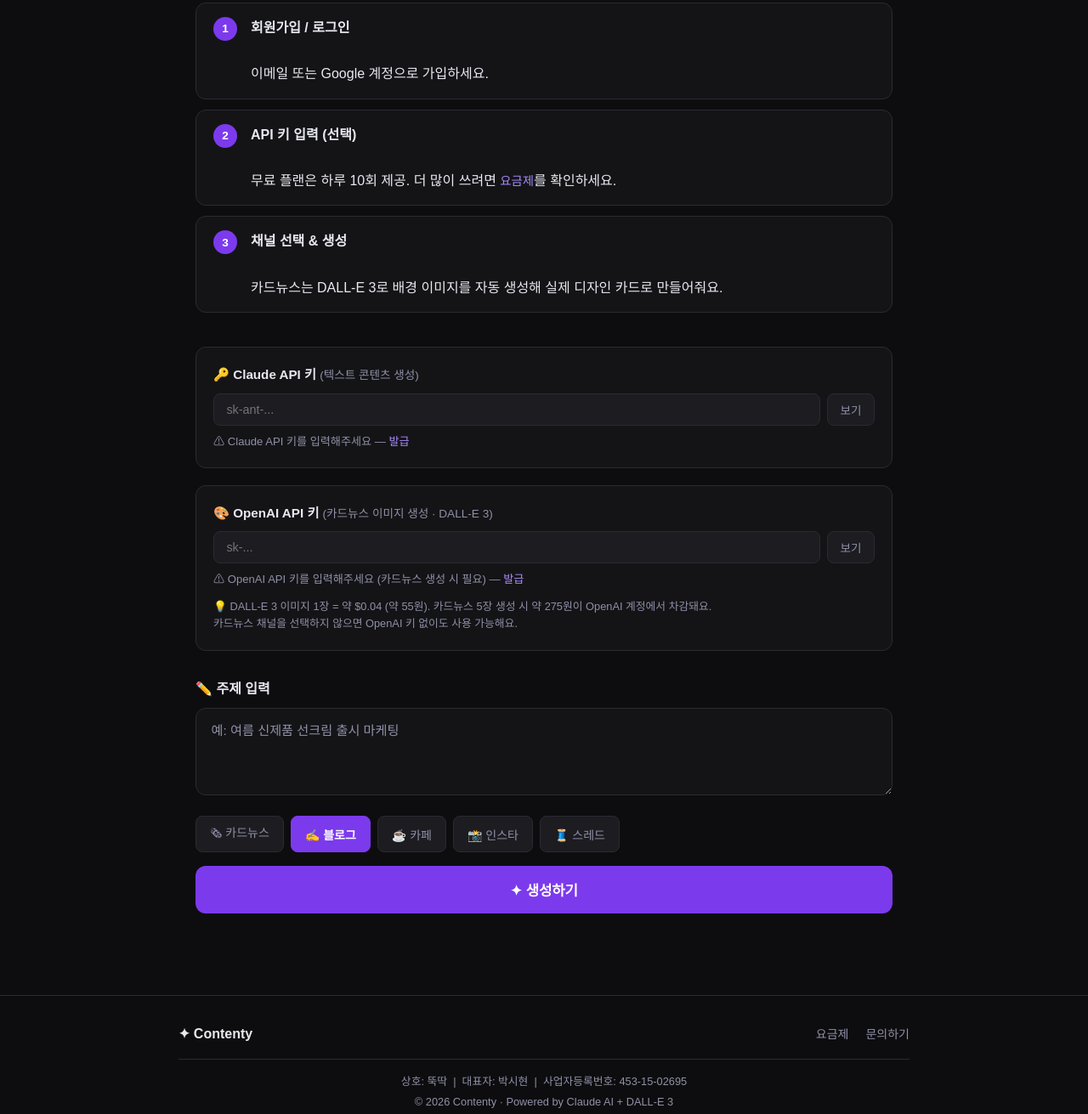
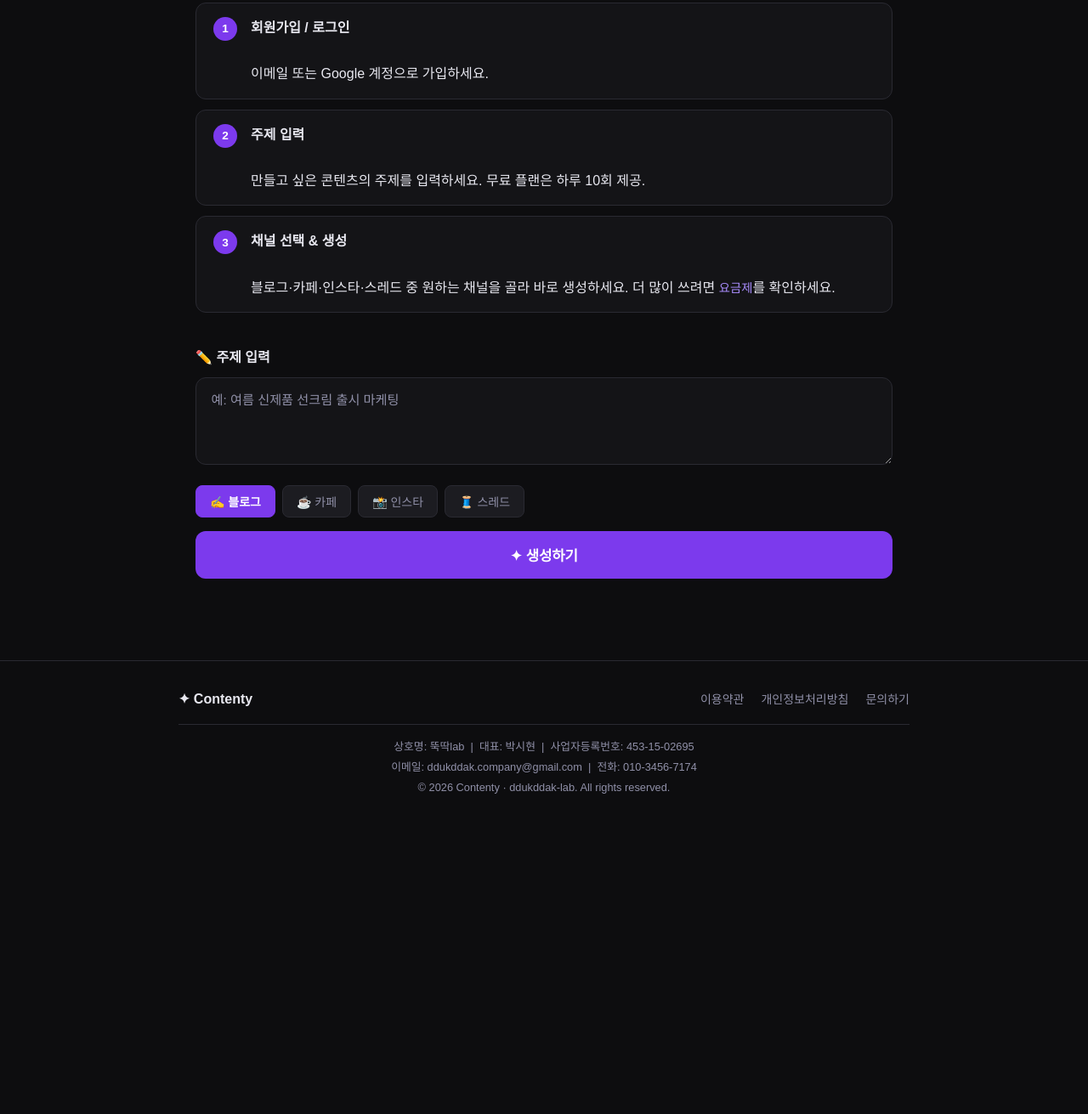
Before and after one commit to psh3456s2/contenty, a website: page public/index.html in a window 1280 px wide. Shown: the part 457-1768 px from the top of the page at 85% size. After the commit the page ends 1427 px from the top, so only its background shows below. Drawn offline with nearby package versions, Linux system fonts and the light colour scheme.

Commit message:
Update index.html

```diff
--- a/public/index.html
+++ b/public/index.html
@@ -25,8 +25,8 @@
   <main>
     <header class="hero">
       <p class="hero-badge">마케터를 위한 콘텐츠 자동화</p>
-      <h1>주제 하나로<br><span class="accent">5가지 채널 완성</span></h1>
-      <p class="hero-sub">카드뉴스 · 블로그 · 카페 · 인스타 · 스레드<br>주제만 입력하면 채널별 콘텐츠를 한 번에 만들어드려요.</p>
+      <h1>주제 하나로<br><span class="accent">4가지 채널 완성</span></h1>
+      <p class="hero-sub">블로그 · 카페 · 인스타 · 스레드<br>주제만 입력하면 채널별 콘텐츠를 한 번에 만들어드려요.</p>
     </header>
 
     <div id="usageBanner" class="usage-banner hidden">
@@ -38,28 +38,8 @@
       <h2>📖 사용 방법</h2>
       <div class="steps">
         <div class="step"><div class="step-num">1</div><div><strong>회원가입 / 로그인</strong><br>이메일 또는 Google 계정으로 가입하세요.</div></div>
-        <div class="step"><div class="step-num">2</div><div><strong>API 키 입력 (선택)</strong><br>무료 플랜은 하루 10회 제공. 더 많이 쓰려면 <a href="/pages/pricing.html">요금제</a>를 확인하세요.</div></div>
-        <div class="step"><div class="step-num">3</div><div><strong>채널 선택 & 생성</strong><br>카드뉴스는 DALL-E 3로 배경 이미지를 자동 생성해 실제 디자인 카드로 만들어줘요.</div></div>
-      </div>
-    </section>
-
-    <section class="api-section">
-      <div class="api-group">
-        <label>🔑 Claude API 키 <span class="label-sub">(텍스트 콘텐츠 생성)</span></label>
-        <div class="input-row">
-          <input type="password" id="claudeKey" placeholder="sk-ant-..." autocomplete="off" />
-          <button class="btn-toggle" id="toggleClaude">보기</button>
-        </div>
-        <p class="api-hint" id="claudeHint">⚠ Claude API 키를 입력해주세요 — <a href="https://console.anthropic.com/settings/keys" target="_blank">발급</a></p>
-      </div>
-      <div class="api-group">
-        <label>🎨 OpenAI API 키 <span class="label-sub">(카드뉴스 이미지 생성 · DALL-E 3)</span></label>
-        <div class="input-row">
-          <input type="password" id="openaiKey" placeholder="sk-..." autocomplete="off" />
-          <button class="btn-toggle" id="toggleOpenAI">보기</button>
-        </div>
-        <p class="api-hint" id="openaiHint">⚠ OpenAI API 키를 입력해주세요 (카드뉴스 생성 시 필요) — <a href="https://platform.openai.com/api-keys" target="_blank">발급</a></p>
-        <p class="api-note">💡 DALL-E 3 이미지 1장 = 약 $0.04 (약 55원). 카드뉴스 5장 생성 시 약 275원이 OpenAI 계정에서 차감돼요.<br>카드뉴스 채널을 선택하지 않으면 OpenAI 키 없이도 사용 가능해요.</p>
+        <div class="step"><div class="step-num">2</div><div><strong>주제 입력</strong><br>만들고 싶은 콘텐츠의 주제를 입력하세요. 무료 플랜은 하루 10회 제공.</div></div>
+        <div class="step"><div class="step-num">3</div><div><strong>채널 선택 & 생성</strong><br>블로그·카페·인스타·스레드 중 원하는 채널을 골라 바로 생성하세요. 더 많이 쓰려면 <a href="/pages/pricing.html">요금제</a>를 확인하세요.</div></div>
       </div>
     </section>
 
@@ -69,7 +49,6 @@
         <textarea id="topicInput" placeholder="예: 여름 신제품 선크림 출시 마케팅" rows="3"></textarea>
       </div>
       <div class="tabs" style="margin-bottom:1rem">
-        <button class="tab" data-tab="card">🗞 카드뉴스</button>
         <button class="tab active" data-tab="blog">✍️ 블로그</button>
         <button class="tab" data-tab="cafe">☕ 카페</button>
         <button class="tab" data-tab="insta">📸 인스타</button>
@@ -88,13 +67,15 @@
       <div class="footer-top">
         <span class="footer-brand">✦ Contenty</span>
         <div class="footer-links">
-          <a href="/pages/pricing.html">요금제</a>
+          <a href="/pages/terms.html">이용약관</a>
+          <a href="/pages/privacy.html">개인정보처리방침</a>
           <a href="mailto:ddukddak.company@gmail.com">문의하기</a>
         </div>
       </div>
       <div class="footer-bottom">
-        <p>상호: 뚝딱 &nbsp;|&nbsp; 대표자: 박시현 &nbsp;|&nbsp; 사업자등록번호: 453-15-02695</p>
-        <p>© 2026 Contenty · Powered by Claude AI + DALL-E 3</p>
+        <p>상호명: 뚝딱lab &nbsp;|&nbsp; 대표: 박시현 &nbsp;|&nbsp; 사업자등록번호: 453-15-02695</p>
+        <p>이메일: ddukddak.company@gmail.com &nbsp;|&nbsp; 전화: 010-3456-7174</p>
+        <p>© 2026 Contenty · ddukddak-lab. All rights reserved.</p>
       </div>
     </div>
   </footer>
```
